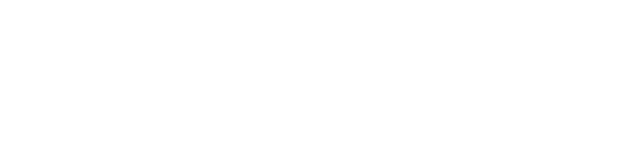
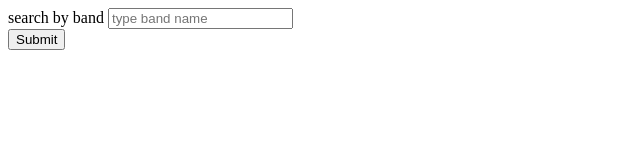
Before and after one commit to Momentum-Team-15/search-with-itunes-boxdaddy, a website: page index.html in a window 1280 px wide. Shown: the whole page, without its empty margins (0-640 px from the left). Drawn offline with Linux system fonts and the light colour scheme.

Commit message:
buttons?

```diff
--- a/index.html
+++ b/index.html
@@ -7,5 +7,28 @@
   <title>Music Search</title>
 </head>
 <body>
+
+  <form method="post" action="/" id="band">
+    <div class="input-field">
+      <label for="band">search by band</label>
+      <input
+        type="text"
+        name="band"
+        id="band"
+        placeholder="type band name"
+    />
+    </div>
+    <div class="search button">
+      <input
+        type="submit"
+        name="search"
+        id="band"
+        />
+
+    </form>
+
+
+
+
 </body>
 </html>
```
